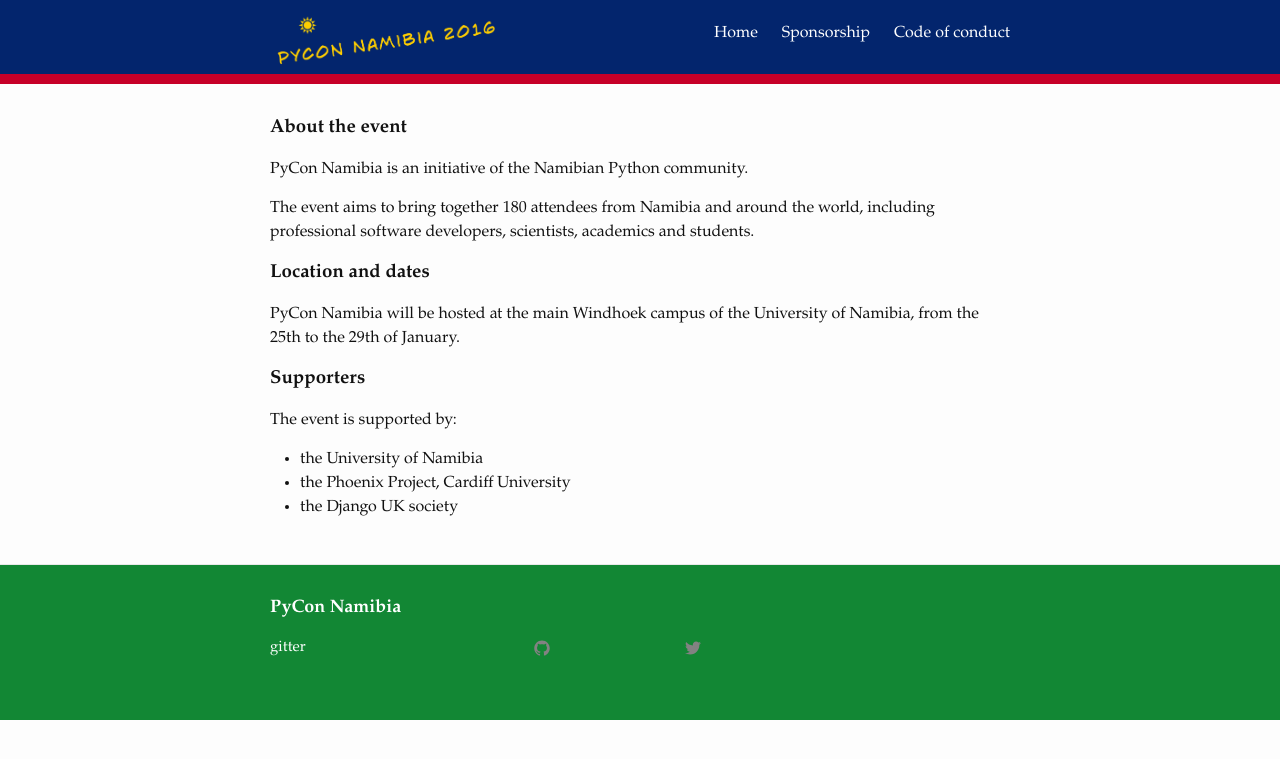
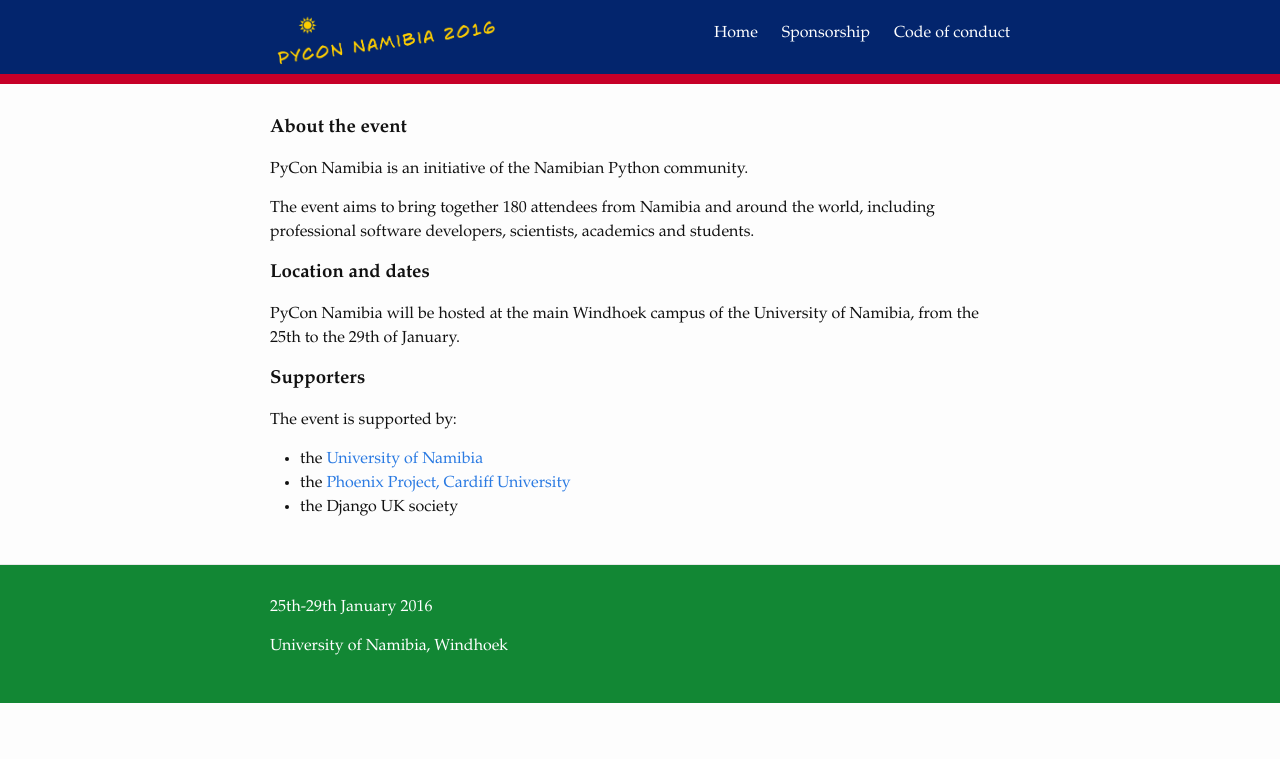
Before and after one commit to python-namibia/python-namibia.github.io-2016, a Jekyll site: the page built from index.html, in a window 1280 px wide. Shown: the top 759 px of the page. Built offline with Jekyll 4.4.1, drawn with Linux system fonts in a browser that asks for light colours.

Commit message:
Updated content

```diff
--- a/_includes/footer.html
+++ b/_includes/footer.html
@@ -1,41 +1,9 @@
 <footer class="site-footer">
 
   <div class="wrapper">
+    <p>25th-29th January 2016</p>
+    <p>University of Namibia, Windhoek</p>
 
-    <h2 class="footer-heading">{{ site.title }}</h2>
-
-    <div class="footer-col-wrapper">
-      <div class="footer-col  footer-col-1">
-        <ul class="contact-list">
-          <li><a href="{{ site.gitter_url }}">gitter</a></li>
-        </ul>
-      </div>
-
-      <div class="footer-col  footer-col-2">
-            <a href="https://github.com/{{ site.github_username }}">
-              <span class="icon  icon--github">
-                <svg viewBox="0 0 16 16">
-                  <path fill="#828282" d="M7.999,0.431c-4.285,0-7.76,3.474-7.76,7.761 c0,3.428,2.223,6.337,5.307,7.363c0.388,0.071,0.53-0.168,0.53-0.374c0-0.184-0.007-0.672-0.01-1.32 c-2.159,0.469-2.614-1.04-2.614-1.04c-0.353-0.896-0.862-1.135-0.862-1.135c-0.705-0.481,0.053-0.472,0.053-0.472 c0.779,0.055,1.189,0.8,1.189,0.8c0.692,1.186,1.816,0.843,2.258,0.645c0.071-0.502,0.271-0.843,0.493-1.037 C4.86,11.425,3.049,10.76,3.049,7.786c0-0.847,0.302-1.54,0.799-2.082C3.768,5.507,3.501,4.718,3.924,3.65 c0,0,0.652-0.209,2.134,0.796C6.677,4.273,7.34,4.187,8,4.184c0.659,0.003,1.323,0.089,1.943,0.261 c1.482-1.004,2.132-0.796,2.132-0.796c0.423,1.068,0.157,1.857,0.077,2.054c0.497,0.542,0.798,1.235,0.798,2.082 c0,2.981-1.814,3.637-3.543,3.829c0.279,0.24,0.527,0.713,0.527,1.437c0,1.037-0.01,1.874-0.01,2.129 c0,0.208,0.14,0.449,0.534,0.373c3.081-1.028,5.302-3.935,5.302-7.362C15.76,3.906,12.285,0.431,7.999,0.431z"/>
-                </svg>
-              </span>
-
-              <span class="username">{{ site.github_username }}</span>
-            </a>
-      </div>
-
-      <div class="footer-col  footer-col-3">
-            <a href="https://twitter.com/{{ site.twitter_username }}">
-              <span class="icon  icon--twitter">
-                <svg viewBox="0 0 16 16">
-                  <path fill="#828282" d="M15.969,3.058c-0.586,0.26-1.217,0.436-1.878,0.515c0.675-0.405,1.194-1.045,1.438-1.809
-                  c-0.632,0.375-1.332,0.647-2.076,0.793c-0.596-0.636-1.446-1.033-2.387-1.033c-1.806,0-3.27,1.464-3.27,3.27 c0,0.256,0.029,0.506,0.085,0.745C5.163,5.404,2.753,4.102,1.14,2.124C0.859,2.607,0.698,3.168,0.698,3.767 c0,1.134,0.577,2.135,1.455,2.722C1.616,6.472,1.112,6.325,0.671,6.08c0,0.014,0,0.027,0,0.041c0,1.584,1.127,2.906,2.623,3.206 C3.02,9.402,2.731,9.442,2.433,9.442c-0.211,0-0.416-0.021-0.615-0.059c0.416,1.299,1.624,2.245,3.055,2.271 c-1.119,0.877-2.529,1.4-4.061,1.4c-0.264,0-0.524-0.015-0.78-0.046c1.447,0.928,3.166,1.469,5.013,1.469 c6.015,0,9.304-4.983,9.304-9.304c0-0.142-0.003-0.283-0.009-0.423C14.976,4.29,15.531,3.714,15.969,3.058z"/>
-                </svg>
-              </span>
-
-              <span class="username">{{ site.twitter_username }}</span>
-            </a>
-      </div>
-    </div>
 
   </div>
 
--- a/index.html
+++ b/index.html
@@ -14,8 +14,8 @@
         <p>The event is supported by:
 
         <ul>
-            <li>the University of Namibia</li>
-            <li>the Phoenix Project, Cardiff University</li>
+            <li>the <a href="http://unam.edu.na">University of Namibia</a></li>
+            <li>the <a href="http://www.cardiff.ac.uk/phoenix-project">Phoenix Project, Cardiff University</a></li>
             <li>the Django UK society</li>
         </ul>
         </p>
```
